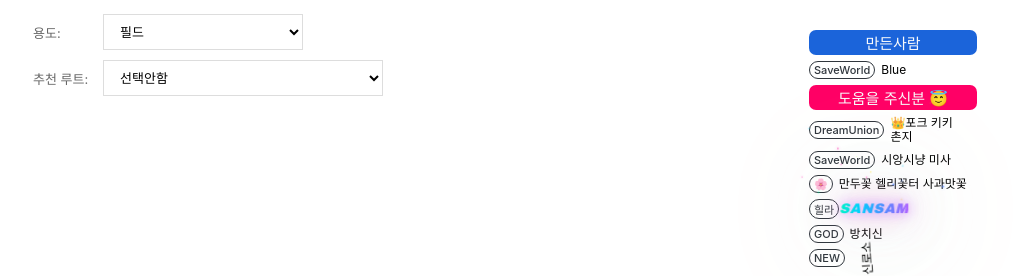
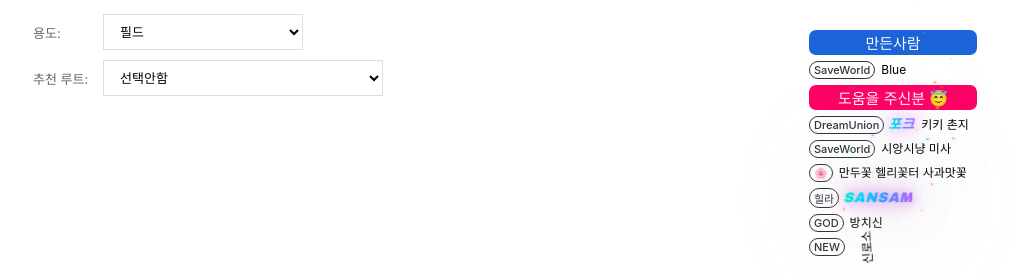
Before and after one commit to worldsource93/evil-hunter-tycoon-skill-tree, a React (Vite) app: page / in a window 1280 px wide. Shown: the part 371-647 px from the top of the page, without its empty margins (127-1151 px from the left). Built offline with nearby package versions, Linux system fonts and the light colour scheme.

Commit message:
chore: Update helper

```diff
--- a/src/App.jsx
+++ b/src/App.jsx
@@ -838,7 +838,8 @@ function App() {
             <p className="name-card-title-helper">도움을 주신분 😇</p>
             <div className="df ac">
               <p className="badge-outline">DreamUnion</p>
-              <p className="author">👑포크 키키 촌지</p>
+              <GradientText text="포크" />
+              <p className="author">키키 촌지</p>
             </div>
             <div className="df ac">
               <p className="badge-outline">SaveWorld</p>
@@ -856,7 +857,7 @@ function App() {
               <p className="badge-outline">GOD</p>
               <p className="author">방치신</p>
             </div>
-            <div className="df ac">
+            <div className="df ac" style={{ perspective: "400px" }}>
               <p className="badge-outline">NEW</p>
               <p className="author rotateBtn">신로소</p>
             </div>
--- a/src/GradientText.jsx
+++ b/src/GradientText.jsx
@@ -7,6 +7,7 @@ const CSS = `
     display: flex;
     align-items: center;
     justify-content: center;
+    margin-left: 4px;
   }
 
   .ultimate-glow-bg {
```
